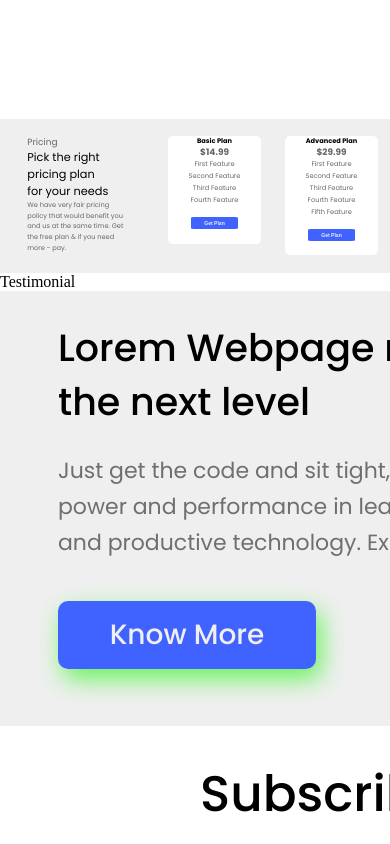
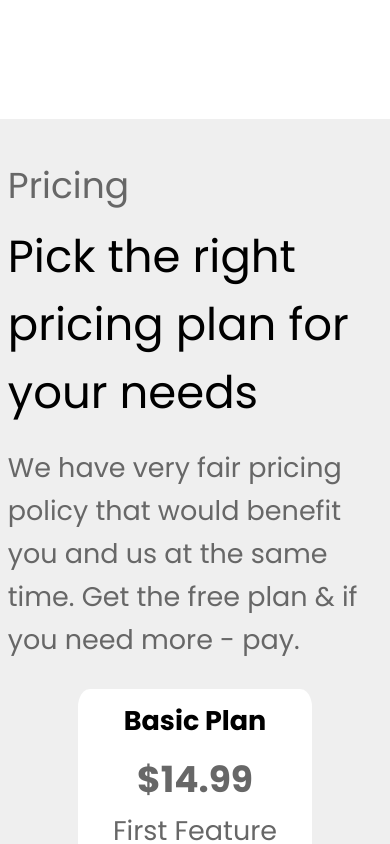
Before and after one commit to hackslash-nitp/finance-literacy, a Next.js app: page / in a window 390 px wide. Shown: the part 3120-3964 px from the top of the page. Built offline with nearby package versions, Linux system fonts and the light colour scheme.

Commit message:
Updated pricing.js(Responsiveness)

```diff
--- a/components/home/Pricing/pricing.js
+++ b/components/home/Pricing/pricing.js
@@ -41,59 +41,111 @@ function Pricing()
 }
 
 const Container = styled.div`
-@import url('https://fonts.googleapis.com/css2?family=Poppins:wght@400;500&display=swap'); display: flex;
+@import url('https://fonts.googleapis.com/css2?family=Poppins:wght@400;500&display=swap');
+    display: flex;
     justify-content: space-evenly;
-    padding-top: 4.5vw;
-    padding-bottom: 4.5vw;
+    padding-top: 10%;
+    padding-bottom: 10%;
     background-color:rgba(239, 239, 239,1);
     font-family: 'Poppins', sans-serif;
+    margin:0px;
+    overflow-x: hidden;
+    @media (max-width: 768px){
+      flex-direction: column;
+
+    }
 `;
 const Intro= styled.div`
-   width:40%;
+   width:42%;
    padding-left: 7%;
    margin-top: 0px;
    height: max-content;
+   @media (max-width: 1024px){
+  padding-left: 4%;
+  padding-bottom:7%};
+  @media (max-width: 768px){
+    width:inherit;
+    padding-left: 2%;
+  };
+
 `;
 const IntroLabel=styled.p`
-  font-size: 2.3vw;
+  font-size:36px;
   color: #676767;
+  @media (max-width: 1024px){
+    margin-bottom:10px;
+   /* font-size:30px;*/
+  }
 
 `;
 const IntroHeading=styled.p`
-    font-size:  2.9vw;
-    padding-right:35%;
+    font-size:  45px;
+    padding-right:25%;
     margin-top: 0%;
+
+    @media (max-width: 1024px){
+      padding-right:10%;
+      padding-bottom: 5%;
+     font-size:36px;
+   ;};
+   @media (max-width: 768px){
+     font-size:45px;
+   };
+
 `;
 const IntroDescription= styled.p`
-    font-size:  1.7vw;
+    font-size:  27px;
     padding-right:20%;
     margin-top: 0%;
+
     color: #676767;
     line-height: 1.6em;
+    @media (max-width: 1024px){
+      padding-right:5%;
+      font-size: 23px;
+   ;}
+   @media (max-width: 768px){
+     font-size: 27px;
+   };
 `;
 const CardContainer= styled.div`
     display:flex;
     justify-content: space-around;
-    width:60%;
+    width:57%;
+    @media (max-width: 768px){
+    width:inherit;
+  };
+  @media (max-width: 420px){
+  flex-direction: column;
+  }
 `;
 const Card=styled.div`
     width:40%;
-    padding:0;
+   /* padding:0;*/
     background-color: white;
     text-align: center;
     border-radius: 5%;
     padding-bottom: 5%;
    height: max-content;
+   @media (max-width: 420px)
+   {
+     width:60%;
+     margin-left: 20%;
+     margin-right:20%;
+     margin-bottom: 15%;
+   }
 
 `;
 const CardCategory= styled.p`
- font-size:  1.7vw;
+ font-size:  27px;
  font-weight:bolder;
+ padding-top: 5%;
+ padding-bottom: 5%;
 
 `;
 const CardPrice=styled.p`
-   font-size: 2.3vw;
-   margin-top: 0;
+   font-size: 36px;
+   /*margin-top: 0;*/
    color: #676767;
  font-weight:bold;
 `;
@@ -102,8 +154,8 @@ const GetPlan=styled.button`
     color:rgba(239, 239, 239,1);
     border-radius: 7%;
     width:50%;
-    height:2.945vw;
-    font-size: 1.3vw;
+    height:46px;
+    font-size: 20px;
     border-style: none;
     font-weight: bold;
 `;
@@ -113,12 +165,9 @@ const CardFeatures1=styled.ul`
     padding-bottom: 1.5vw;
     margin-top:1.04vw;
     margin-bottom: 1.04vw;
-    @media (max-width: 768px){
-      margin-top:0vw;
-    margin-bottom: 0vw;
-    padding-bottom: 0vw;
 
-    }
+
+
 `;
 const CardFeatures2=styled.ul`
     list-style: none;
@@ -126,15 +175,20 @@ const CardFeatures2=styled.ul`
     padding-bottom: 0.8vw;
     margin-top:1.04vw;
     margin-bottom: 1.04vw;
-    @media (max-width: 768px){
-      margin-top:0vw;
-    margin-bottom: 0vw;
-    padding-bottom: 0vw;
-} `;
+
+ `;
 const FeaturesListElement=styled.li`
-    font-size:  1.7vw;
+    font-size:  27px;
     padding-bottom: 0.5vw;
   color: #676767;
+  @media (max-width: 1024px){
+    font-size:  20px;
+
+    }
+    @media (max-width: 768px)
+  {
+    font-size: 27px;
+  }
 
 
 `;
```
